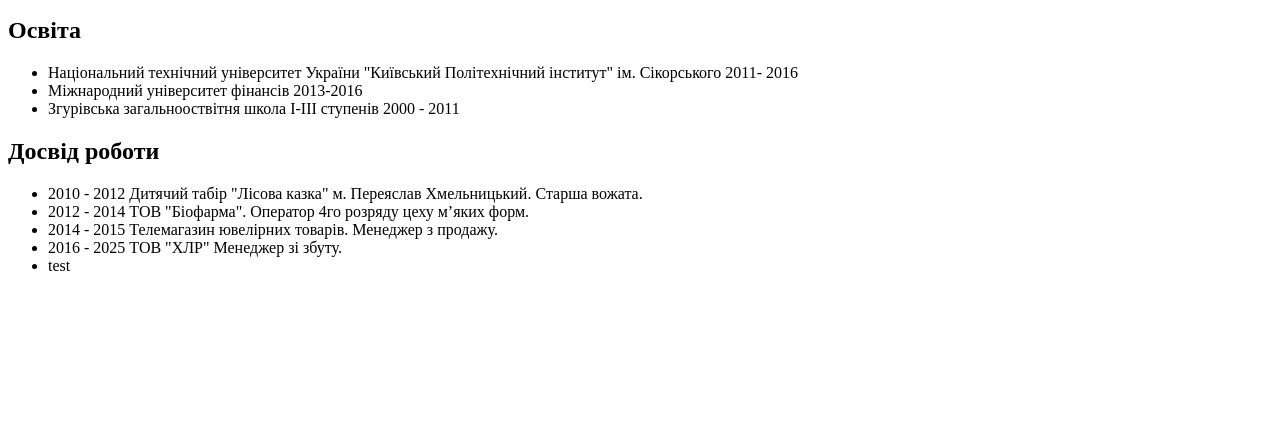
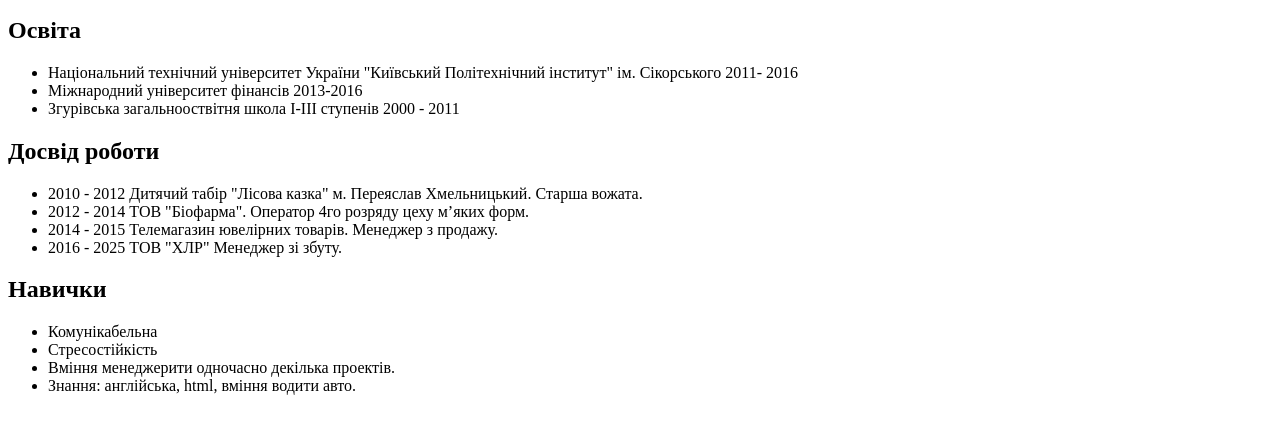
Before and after one commit to InnaRomanok/My-first-repository, a plain HTML site: page index.html in a window 1280 px wide. Shown: the part 101-534 px from the top of the page. Drawn offline with Linux system fonts and the light colour scheme.

Commit message:
add skils section in CV

```diff
--- a/index.html
+++ b/index.html
@@ -18,7 +18,13 @@
     <li>2012 - 2014 ТОВ "Біофарма". Оператор 4го розряду цеху мʼяких форм. </li>
     <li>2014 - 2015 Телемагазин ювелірних товарів. Менеджер з продажу.</li>
     <li>2016 - 2025 ТОВ "ХЛР" Менеджер зі збуту.</li>
-    <li>test</li>
+</ul>
+<h2>Навички</h2>
+<ul>
+    <li>Комунікабельна</li>
+    <li>Стресостійкість</li>
+    <li>Вміння менеджерити одночасно декілька проектів.</li>
+    <li>Знання: англійська, html, вміння водити авто.</li>
 </ul>
     </body>
 </html>
```
